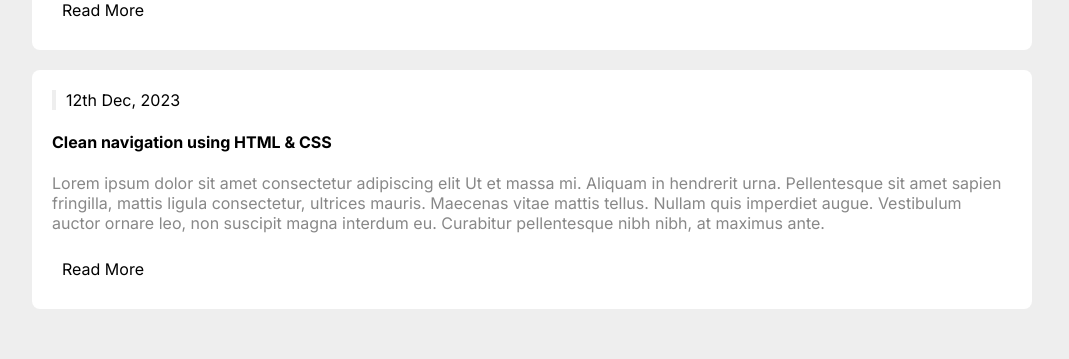
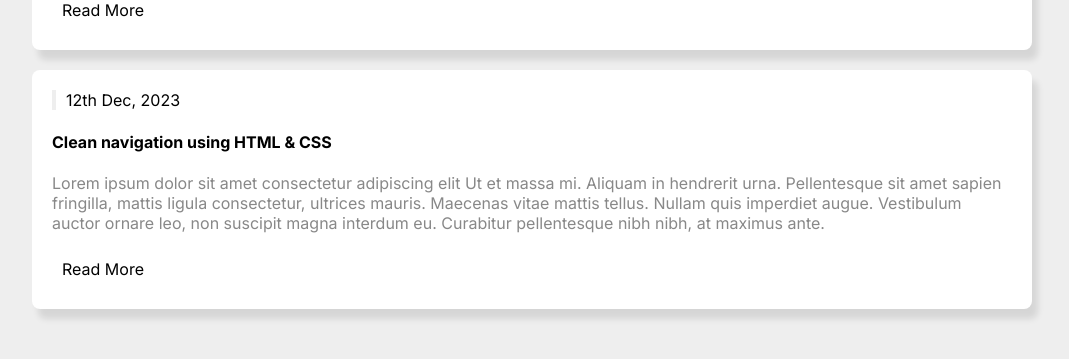
Before and after one commit to torqbit/masite, a Next.js app: page / in a window 1280 px wide. Shown: the part 1060-1419 px from the top of the page, without its empty margins (108-1177 px from the left). Built offline with nearby package versions, Linux system fonts and the light colour scheme.

Commit message:
[Fixed]:Added box shadow(#18)

```diff
--- a/src/styles/Articles.module.css
+++ b/src/styles/Articles.module.css
@@ -1,6 +1,7 @@
 section.articles>article {
     width: 1000px;
     margin: 50px auto;
+
 }
 
 section.articles>article>article {
@@ -8,6 +9,7 @@ section.articles>article>article {
     padding: 20px;
     border-radius: 8px;
     margin-bottom: 20px;
+    box-shadow: 6px 10px 6px 0px rgba(0,0,0,0.1);
 }
 
 section.articles>article>article>div {
```
